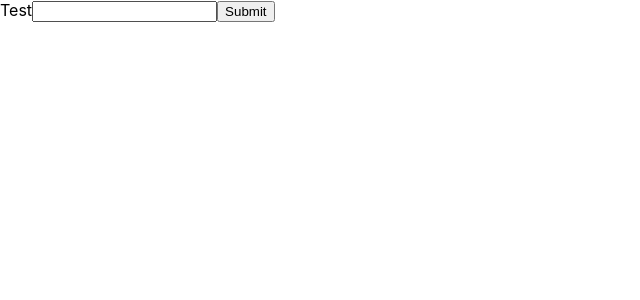
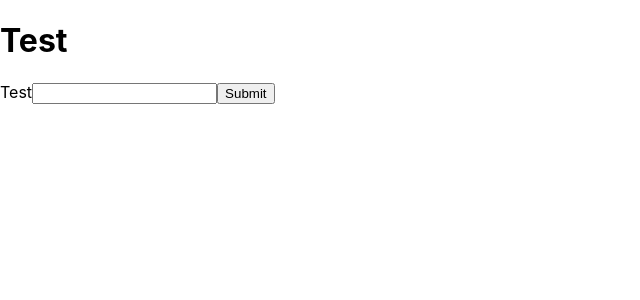
Before and after one commit to matt-b1/Personal-Budget-Pt2, a React (Create React App) app: page / in a window 1280 px wide. Shown: the top 300 px of the page, without its empty margins (0-640 px from the left). Built offline with nearby package versions, Linux system fonts and the light colour scheme.

Commit message:
boilerplate for structuring

```diff
--- /dev/null
+++ b/src/Components/BudgetingForm/index.js
@@ -0,0 +1,5 @@
+export const BudgetingForm = () => {
+    return (
+        <h1>Test</h1>
+    )
+}
--- /dev/null
+++ b/src/Components/index.js
@@ -0,0 +1 @@
+export { BudgetingForm } from './BudgetingForm';
--- a/src/Pages/Main/index.js
+++ b/src/Pages/Main/index.js
@@ -1,3 +1,5 @@
+import { BudgetingForm } from '../../Components';
+
 import './index.css';
 
 const handleSubmit = e => {
@@ -6,10 +8,13 @@ const handleSubmit = e => {
 
 export const Main = () => {
         return (
-            <form onSubmit={handleSubmit}>
-                <label htmlFor="input">Test</label>
-                <input type="text" id="input" name="input"></input>
-                <input type="submit"></input>
-            </form>
+            <div>
+                <BudgetingForm />
+                <form onSubmit={handleSubmit}>
+                    <label htmlFor="input">Test</label>
+                    <input type="text" id="input" name="input"></input>
+                    <input type="submit"></input>
+                </form>
+            </div>
         )
     }
```
